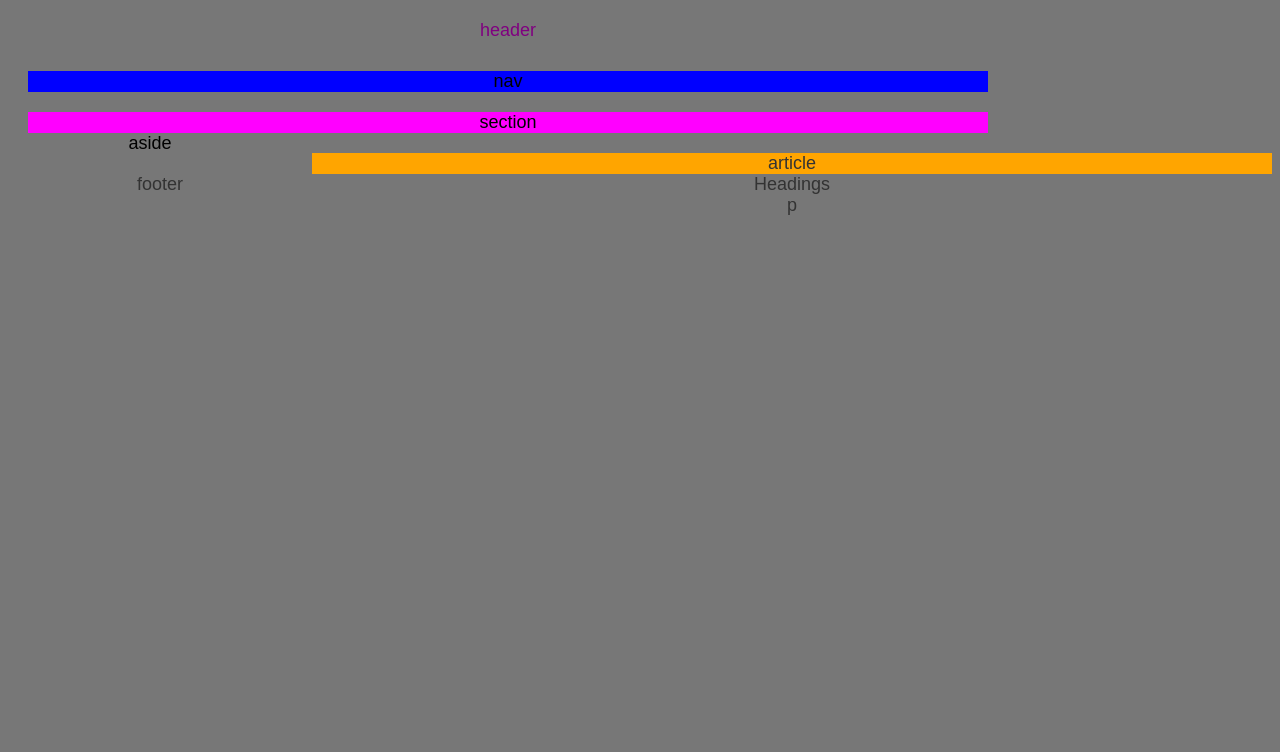
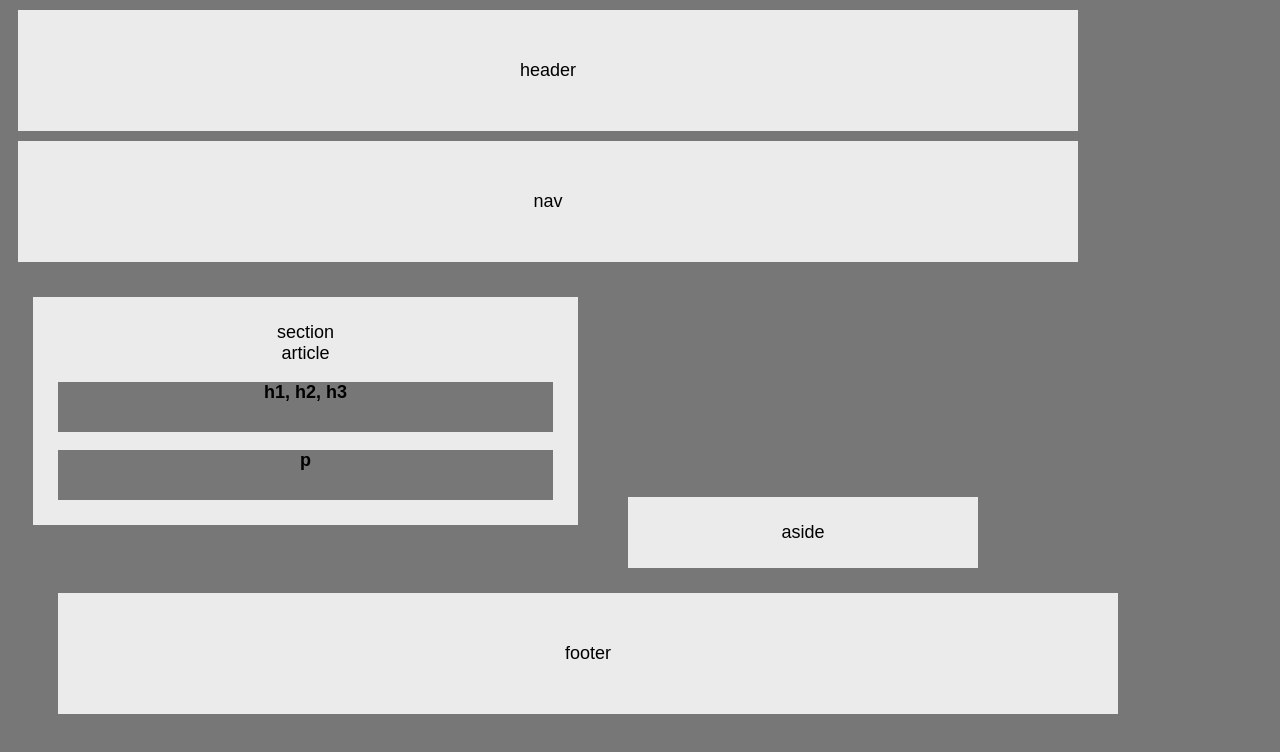
Before and after one commit to jf-utex/HW-Wireframe, a plain HTML site: page index.html in a window 1280 px wide. Drawn offline with Linux system fonts and the light colour scheme.

Commit message:
latest changes to homework continued issues with aside and float?

```diff
--- a/index.html
+++ b/index.html
@@ -13,29 +13,34 @@
     header
   </header>
 
-  <section id="nav">
+  <div id="nav">
     nav
-  </section>
+  </div>
 
-  <section id="section">
-    section
-    </section>
-    <article>
-    <section id="BigBox">
-    article
-      <section id= "headings">
-        Headings
-      </section>
-      <section id= "Paragraph">
-        p
-      </section>
+  <div style="width:50%; height: 200px">
+    <section id="section" style= "left: 0">
+      section
+      <article>
+        <div id="BigBox">
+          article
+
+          <div id="headings">
+            <h1>h1, h2, h3</h1>
+          </div>
+
+          <div id="paragraph">
+            <h1>p</h1>
+          </div>
+
+        </div>
+
       </article>
     </section>
-  </section>
+       </div>
+    <div id="aside">
+      aside
+    </div>
 
-  <aside id="aside">
-    aside
-  </aside>
 
   <footer>
     footer
--- a/style.css
+++ b/style.css
@@ -1,5 +1,4 @@
 * {
-
   background: #777;
   text-align: center;
   font-family: Arial, "Helvetica Neue", Helvetica, sans-serif;
@@ -7,78 +6,66 @@
 }
 
 body {
+
 }
 
 header {
-	color:purple;
-  margin-top: 20px;
-	margin-left: 20px;
-	margin-bottom: 20px
-  	margin-right: 30px;
-  margin-bottom: 30px;
-  float: center;
+  color: black;
+  background: #ebebeb;
   width: 960px;
+  padding: 50px;
+  margin: 10px;
+}
+#nav {
+  color: black;
+  background: #ebebeb;
+  width: 960px;
+  padding: 50px;
+  margin: 10px;
+}
+#section {
+  color: black;
+  background: #ebebeb;
+  width: 495px;
+  border:25px;
+  padding: 25px;
+  margin: 25px;
+  float: left;
 }
 
-#section {
-	margin-top: 20px;
-	margin-left: 20px;
-	margin-bottom: 20px
-  	margin-right: 30px;
-  	background: magenta;
-  	float: center;
-  	width: 960px;
-}
+#BigBox {
+  clear: both;
+  overflow: auto;
+  background: #777
+  padding: 25px;
+  background: #ebebeb;
 
-#nav {
-
-	align-content: left
-	margin-top: 20px;
-	margin-left: 20px;
-	margin-bottom: 20px
-  	margin-right: 30px;
-  	background: blue;
-  	float: center;
-  	width: 960px;
-}
-
-
-#article {
-	margin-top: 20px;
-	margin-left: 20px;
-	margin-bottom: 20px
-  	margin-right: 30px;
-  	background: red;
-  	float: left;
-  	width: 960px;
 }
 
 #headings {
+  height: 50px
+  /*padding: 50px;*/
 }
 
 #paragraph {
+  height: 50px
 }
 
-#BigBox {
-	margin-top: 20px;
-	margin-left: 20px;
-	margin-bottom: 20px
-  	margin-right: 30px;
-  	background: orange;
-  	color: #333;
-  	float: right;
-  	width: 960px;
-
+#aside {
+  color: black;
+  background: #ebebeb;
+  height: 290;
+  width: 300px;
+  border:25px;
+  padding: 25px;
+  margin: 25px;
+  float: left;
 }
-
 footer {
-	margin-top: 20px;
-	margin-left: 20px;
-	margin-bottom: 20px
-  	margin-right: 30px
-  	background: #ebebeb;
-  	color: #333;
-  	float: center;
-  	width: 960px;
-
+  clear: both;
+  color: black;
+  background: #ebebeb;
+  width: 960px;
+  padding: 50px;
+  margin: 50px;
 }
```
